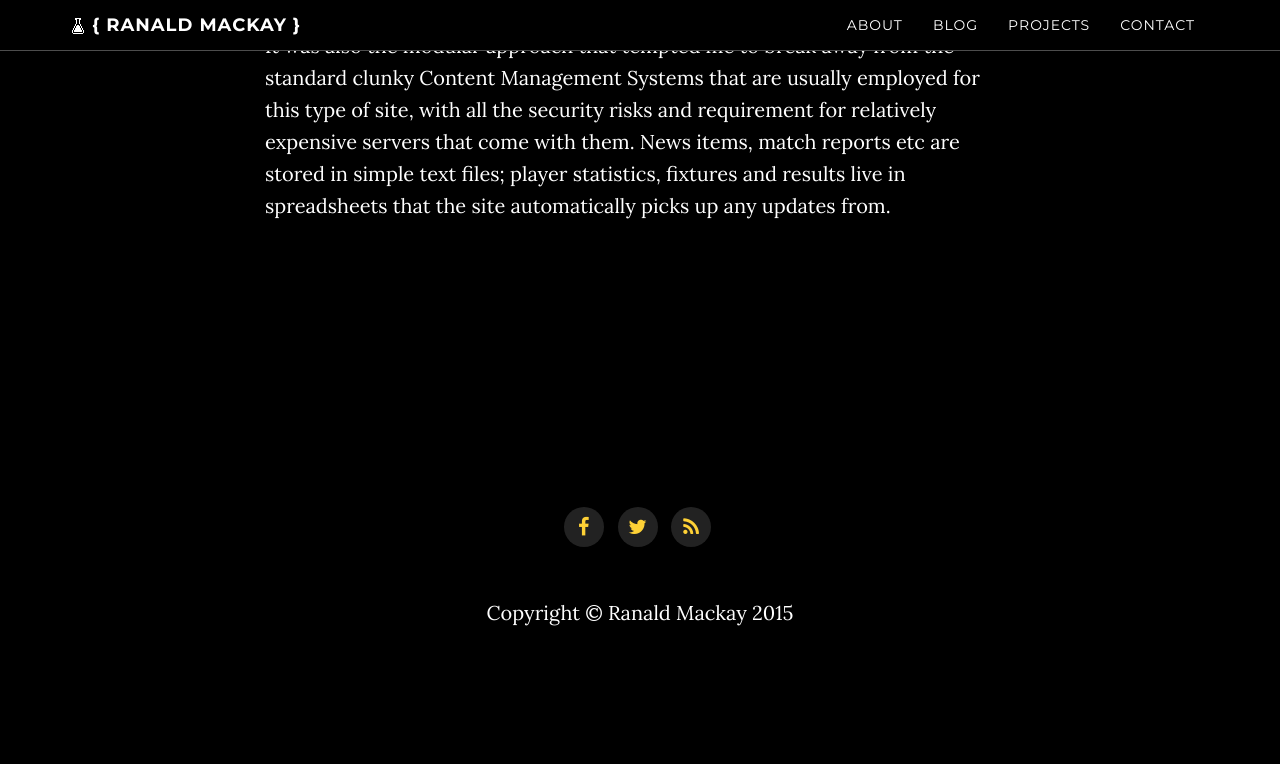
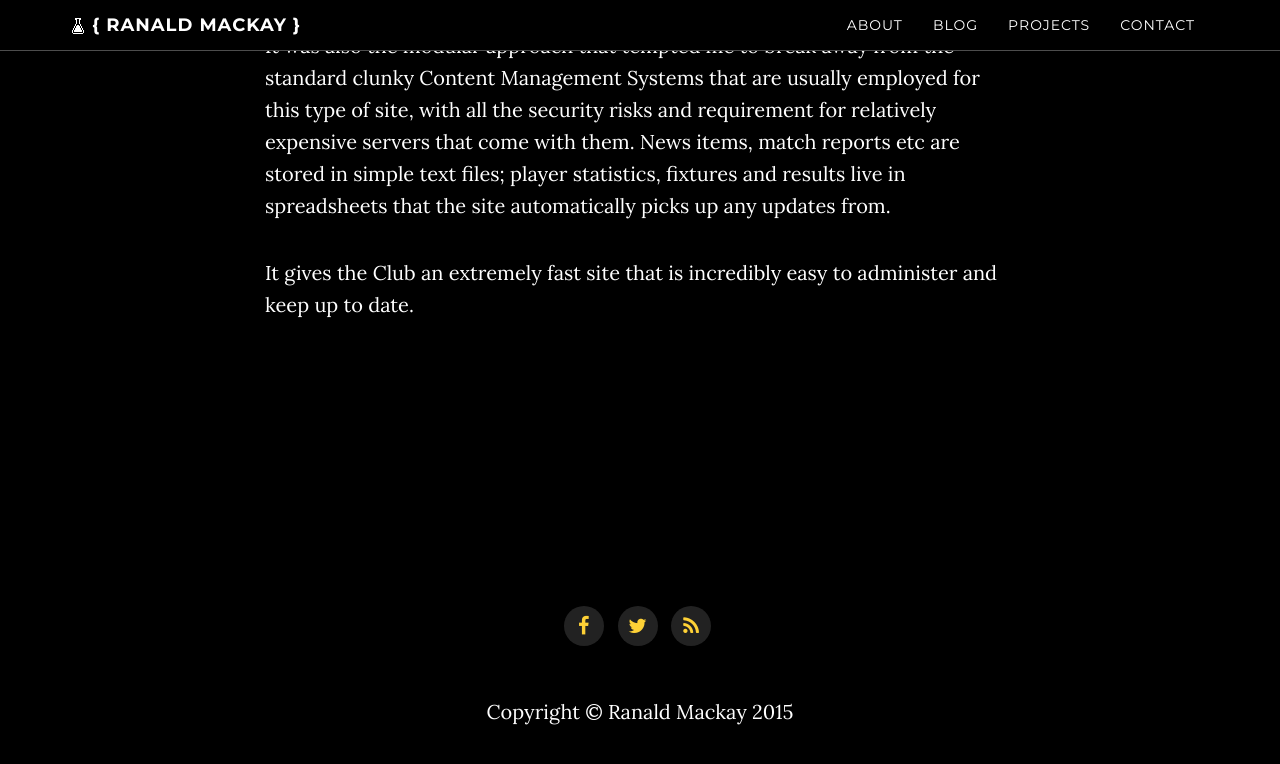
Before and after one commit to digital-freedom/digital-freedom.github.io, a Jekyll site: the page built from _projects/brora-rangers.md, in a window 1280 px wide and 900 px high, scrolled down 1506 px. Shown: the top 764 px of the window. Built offline with Jekyll 4.4.1, drawn with Linux system fonts in a browser that asks for light colours.

Commit message:
post addition

```diff
--- a/_projects/brora-rangers.md
+++ b/_projects/brora-rangers.md
@@ -17,3 +17,5 @@ A browse through dozens and dozens of the official websites of football clubs fr
 The Board's wish to push the new site live as early in the season as possible helped decide the overall design. By splitting sections into modules on the home page we were able to launch the site with the sections the Club felt were most important first and will be able to add additional features as the season progresses.
 
 It was also the modular approach that tempted me to break away from the standard clunky Content Management Systems that are usually employed for this type of site, with all the security risks and requirement for relatively expensive servers that come with them. News items, match reports etc are stored in simple text files; player statistics, fixtures and results live in spreadsheets that the site automatically picks up any updates from.
+
+It gives the Club an extremely fast site that is incredibly easy to administer and keep up to date.
```
